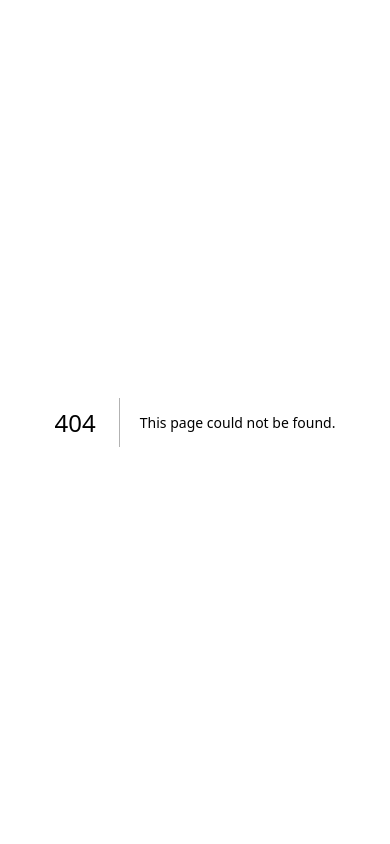
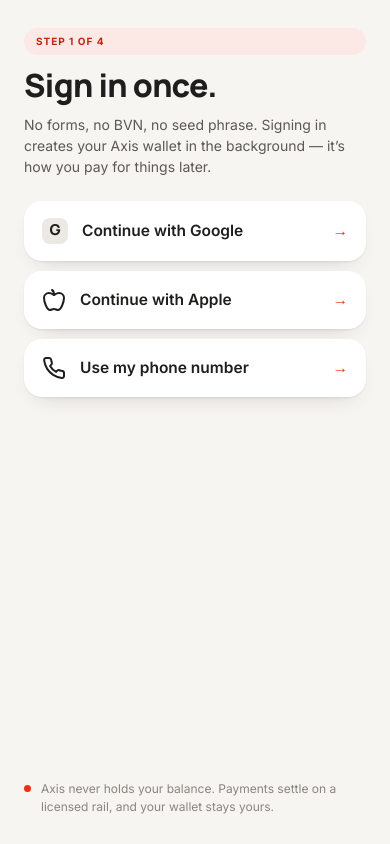
Before and after one commit to dakewamama/axis, a Next.js app: page /auth in a window 390 px wide. Before the commit this address had no page. Built offline with nearby package versions, Linux system fonts and the light colour scheme.

Commit message:
feat: auth and name onboarding screens with shared state
- OnboardingProvider context for name, auth method, service and channel picks
- StepBadge component shared across onboarding
- /auth with Google, Apple and phone options
- /name with validated first-name input

```diff
--- /dev/null
+++ b/app/auth/page.tsx
@@ -0,0 +1,106 @@
+"use client";
+
+import { useRouter } from "next/navigation";
+import { PhoneFrame } from "@/components/PhoneFrame";
+import { StepBadge } from "@/components/StepBadge";
+import { useOnboarding } from "@/components/OnboardingProvider";
+
+function AppleIcon() {
+  return (
+    <svg
+      width="24"
+      height="24"
+      viewBox="0 0 24 24"
+      fill="none"
+      stroke="currentColor"
+      strokeWidth="2"
+      strokeLinecap="round"
+      strokeLinejoin="round"
+      className="shrink-0"
+      aria-hidden="true"
+    >
+      <path d="M12 20.94c1.5 0 2.75 1.06 4 1.06 3 0 6-8 6-12.22A4.91 4.91 0 0 0 17 5c-2.22 0-4 1.44-5 2-1-.56-2.78-2-5-2a4.9 4.9 0 0 0-5 4.78C2 14 5 22 8 22c1.25 0 2.5-1.06 4-1.06Z" />
+      <path d="M10 2c1 .5 2 2 2 5" />
+    </svg>
+  );
+}
+
+function PhoneIcon() {
+  return (
+    <svg
+      width="24"
+      height="24"
+      viewBox="0 0 24 24"
+      fill="none"
+      stroke="currentColor"
+      strokeWidth="2"
+      strokeLinecap="round"
+      strokeLinejoin="round"
+      className="shrink-0"
+      aria-hidden="true"
+    >
+      <path d="M22 16.92v3a2 2 0 0 1-2.18 2 19.79 19.79 0 0 1-8.63-3.07 19.5 19.5 0 0 1-6-6 19.79 19.79 0 0 1-3.07-8.67A2 2 0 0 1 4.11 2h3a2 2 0 0 1 2 1.72c.127.96.361 1.903.7 2.81a2 2 0 0 1-.45 2.11L8.09 9.91a16 16 0 0 0 6 6l1.27-1.27a2 2 0 0 1 2.11-.45c.907.339 1.85.573 2.81.7A2 2 0 0 1 22 16.92z" />
+    </svg>
+  );
+}
+
+const METHODS = [
+  {
+    id: "google" as const,
+    label: "Continue with Google",
+    icon: (
+      <span className="flex h-[26px] w-[26px] shrink-0 items-center justify-center rounded-lg bg-line font-display text-[15px] font-extrabold">
+        G
+      </span>
+    ),
+  },
+  { id: "apple" as const, label: "Continue with Apple", icon: <AppleIcon /> },
+  { id: "phone" as const, label: "Use my phone number", icon: <PhoneIcon /> },
+];
+
+export default function AuthPage() {
+  const router = useRouter();
+  const { setAuthMethod } = useOnboarding();
+
+  function choose(method: (typeof METHODS)[number]["id"]) {
+    setAuthMethod(method);
+    router.push("/name");
+  }
+
+  return (
+    <PhoneFrame>
+      <div className="flex flex-1 animate-rise flex-col px-6 pt-7 pb-7">
+        <StepBadge step={1} />
+        <h2 className="mt-3.5 font-display text-[32px] leading-[1.02] font-extrabold tracking-[-0.02em] text-ink">
+          Sign in once.
+        </h2>
+        <p className="mt-3 mb-6 text-sm leading-[1.5] text-pretty text-muted">
+          No forms, no BVN, no seed phrase. Signing in creates your Axis wallet
+          in the background &mdash; it&rsquo;s how you pay for things later.
+        </p>
+
+        <div className="flex flex-col gap-2.5">
+          {METHODS.map((m) => (
+            <button
+              key={m.id}
+              onClick={() => choose(m.id)}
+              className="flex items-center gap-3.5 rounded-[18px] bg-white px-[18px] py-[17px] text-left text-[15.5px] font-semibold text-ink shadow-card transition-colors hover:bg-red-tint"
+            >
+              {m.icon}
+              <span className="flex-1">{m.label}</span>
+              <span className="text-red">&rarr;</span>
+            </button>
+          ))}
+        </div>
+
+        <div className="mt-auto flex items-start gap-2.5 pt-5">
+          <span className="mt-[5px] h-[7px] w-[7px] shrink-0 rounded-full bg-red" />
+          <p className="text-xs leading-[1.5] text-pretty text-faint">
+            Axis never holds your balance. Payments settle on a licensed rail,
+            and your wallet stays yours.
+          </p>
+        </div>
+      </div>
+    </PhoneFrame>
+  );
+}
--- a/app/globals.css
+++ b/app/globals.css
@@ -58,5 +58,5 @@
 
 body {
   margin: 0;
-  background: var(--color-stage);
+  background: var(--color-cream);
 }
--- a/app/layout.tsx
+++ b/app/layout.tsx
@@ -1,6 +1,7 @@
 import type { Metadata, Viewport } from "next";
 import { Manrope, Inter} from "next/font/google";
 import "./globals.css";
+import { OnboardingProvider } from "@/components/OnboardingProvider";
 
 const manrope = Manrope({
   subsets: ["latin"],
@@ -31,7 +32,9 @@
 }) {
   return (
     <html lang="en" className={`${manrope.variable} ${inter.variable}`}>
-      <body className="font-body text-ink antialiased">{children}</body>
+      <body className="font-body text-ink antialiased">
+        <OnboardingProvider>{children}</OnboardingProvider>
+      </body>
     </html>
   );
 }
--- /dev/null
+++ b/app/name/page.tsx
@@ -0,0 +1,67 @@
+"use client";
+
+import { useRouter } from "next/navigation";
+import { PhoneFrame } from "@/components/PhoneFrame";
+import { StepBadge } from "@/components/StepBadge";
+import { useOnboarding } from "@/components/OnboardingProvider";
+
+export default function NamePage() {
+  const router = useRouter();
+  const { name, setName } = useOnboarding();
+
+  const trimmed = name.trim();
+
+  function advance() {
+    if (trimmed) router.push("/services");
+  }
+
+  return (
+    <PhoneFrame>
+      <div className="flex flex-1 animate-rise flex-col px-6 pt-7 pb-7">
+        <StepBadge step={2} />
+        <h2 className="mt-3.5 font-display text-[32px] leading-[1.02] font-extrabold tracking-[-0.02em] text-ink">
+          What should Axis call you?
+        </h2>
+
+        <div className="mt-6 rounded-[20px] bg-white px-[18px] py-4 shadow-card">
+          <label
+            htmlFor="firstName"
+            className="mb-1.5 block text-[10px] font-bold tracking-[0.09em] text-faint uppercase"
+          >
+            First name
+          </label>
+          <input
+            id="firstName"
+            value={name}
+            onChange={(e) => setName(e.target.value)}
+            onKeyDown={(e) => e.key === "Enter" && advance()}
+            placeholder="Tunde"
+            autoComplete="given-name"
+            autoFocus
+            className="w-full bg-transparent font-display text-[22px] font-bold tracking-[-0.01em] text-ink outline-none placeholder:text-unfilled"
+          />
+        </div>
+
+        <p className="mt-3.5 px-0.5 text-[13px] leading-[1.5] text-faint">
+          Used in receipts and when a rider calls you. Nothing else.
+        </p>
+
+        <div className="mt-auto flex gap-2.5">
+          <button
+            onClick={() => router.push("/auth")}
+            className="rounded-full bg-white px-6 py-[17px] text-[14.5px] font-semibold text-ink shadow-card transition-colors hover:bg-line"
+          >
+            Back
+          </button>
+          <button
+            onClick={advance}
+            disabled={!trimmed}
+            className="flex-1 rounded-full bg-red py-[17px] text-[15.5px] font-bold text-white shadow-cta transition-all hover:bg-red-dark disabled:cursor-not-allowed disabled:opacity-40 disabled:shadow-none"
+          >
+            Continue
+          </button>
+        </div>
+      </div>
+    </PhoneFrame>
+  );
+}
--- /dev/null
+++ b/components/OnboardingProvider.tsx
@@ -0,0 +1,65 @@
+"use client";
+
+import { createContext, useContext, useState } from "react";
+
+type AuthMethod = "google" | "apple" | "phone";
+
+type OnboardingState = {
+  name: string;
+  setName: (name: string) => void;
+  authMethod: AuthMethod | null;
+  setAuthMethod: (method: AuthMethod) => void;
+  services: Set<number>;
+  toggleService: (index: number) => void;
+  channels: Set<number>;
+  toggleChannel: (index: number) => void;
+};
+
+const OnboardingContext = createContext<OnboardingState | null>(null);
+
+export function OnboardingProvider({
+  children,
+}: {
+  children: React.ReactNode;
+}) {
+  const [name, setName] = useState("");
+  const [authMethod, setAuthMethod] = useState<AuthMethod | null>(null);
+  const [services, setServices] = useState<Set<number>>(
+    () => new Set([0, 1, 2, 3, 4, 5, 6]),
+  );
+  const [channels, setChannels] = useState<Set<number>>(() => new Set([0, 1]));
+
+  const toggle =
+    (setter: React.Dispatch<React.SetStateAction<Set<number>>>) =>
+    (index: number) =>
+      setter((prev) => {
+        const next = new Set(prev);
+        next.has(index) ? next.delete(index) : next.add(index);
+        return next;
+      });
+
+  return (
+    <OnboardingContext.Provider
+      value={{
+        name,
+        setName,
+        authMethod,
+        setAuthMethod,
+        services,
+        toggleService: toggle(setServices),
+        channels,
+        toggleChannel: toggle(setChannels),
+      }}
+    >
+      {children}
+    </OnboardingContext.Provider>
+  );
+}
+
+export function useOnboarding() {
+  const ctx = useContext(OnboardingContext);
+  if (!ctx) {
+    throw new Error("useOnboarding must be used inside OnboardingProvider");
+  }
+  return ctx;
+}
--- a/components/PhoneFrame.tsx
+++ b/components/PhoneFrame.tsx
@@ -2,13 +2,9 @@
 
 export function PhoneFrame({ children }: { children: React.ReactNode }) {
   return (
-    <div className="min-h-dvh bg-cream lg:flex lg:items-center lg:justify-center lg:bg-stage lg:p-10">
-      <div className="relative flex h-dvh w-full flex-col overflow-hidden bg-cream lg:h-[844px] lg:w-[390px] lg:rounded-[44px] lg:shadow-phone">
-        <StatusBar />
+    <div className="min-h-dvh bg-cream lg:flex lg:min-h-dvh lg:items-center lg:justify-center lg:bg-stage lg:p-10">
+      <div className="relative flex h-dvh w-full flex-col overflow-hidden bg-cream pt-[env(safe-area-inset-top)] pb-[env(safe-area-inset-bottom)] lg:h-[844px] lg:w-[390px] lg:rounded-[44px] lg:pt-0 lg:pb-0 lg:shadow-phone">
         {children}
-        <div className="hidden shrink-0 justify-center pt-2 pb-2.5 lg:flex">
-          <span className="h-1 w-[120px] rounded-full bg-ink opacity-30" />
-        </div>
       </div>
     </div>
   );
--- /dev/null
+++ b/components/StepBadge.tsx
@@ -0,0 +1,7 @@
+export function StepBadge({ step }: { step: number }) {
+  return (
+    <span className="inline-block rounded-full bg-red-tint px-3 py-1.5 text-[10px] font-bold tracking-[0.1em] text-red-deep uppercase">
+      Step {step} of 4
+    </span>
+  );
+}
```
